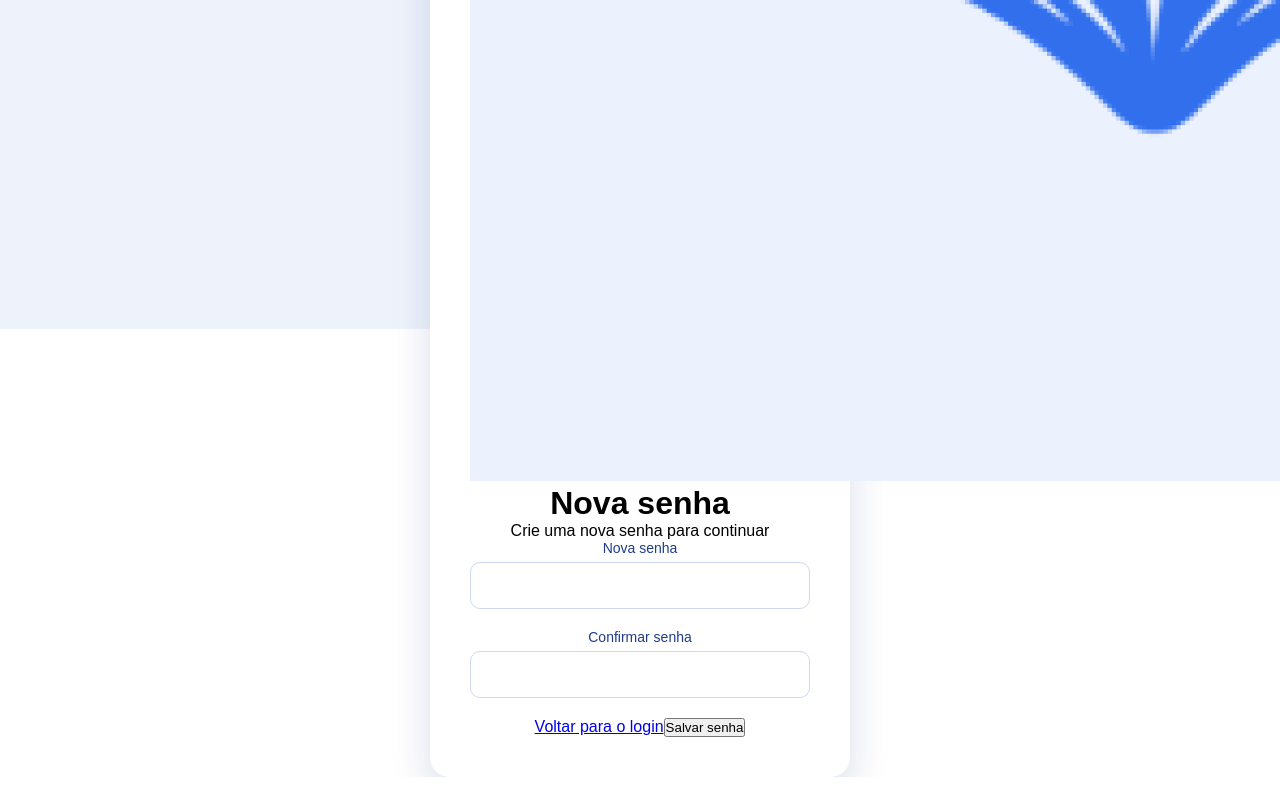
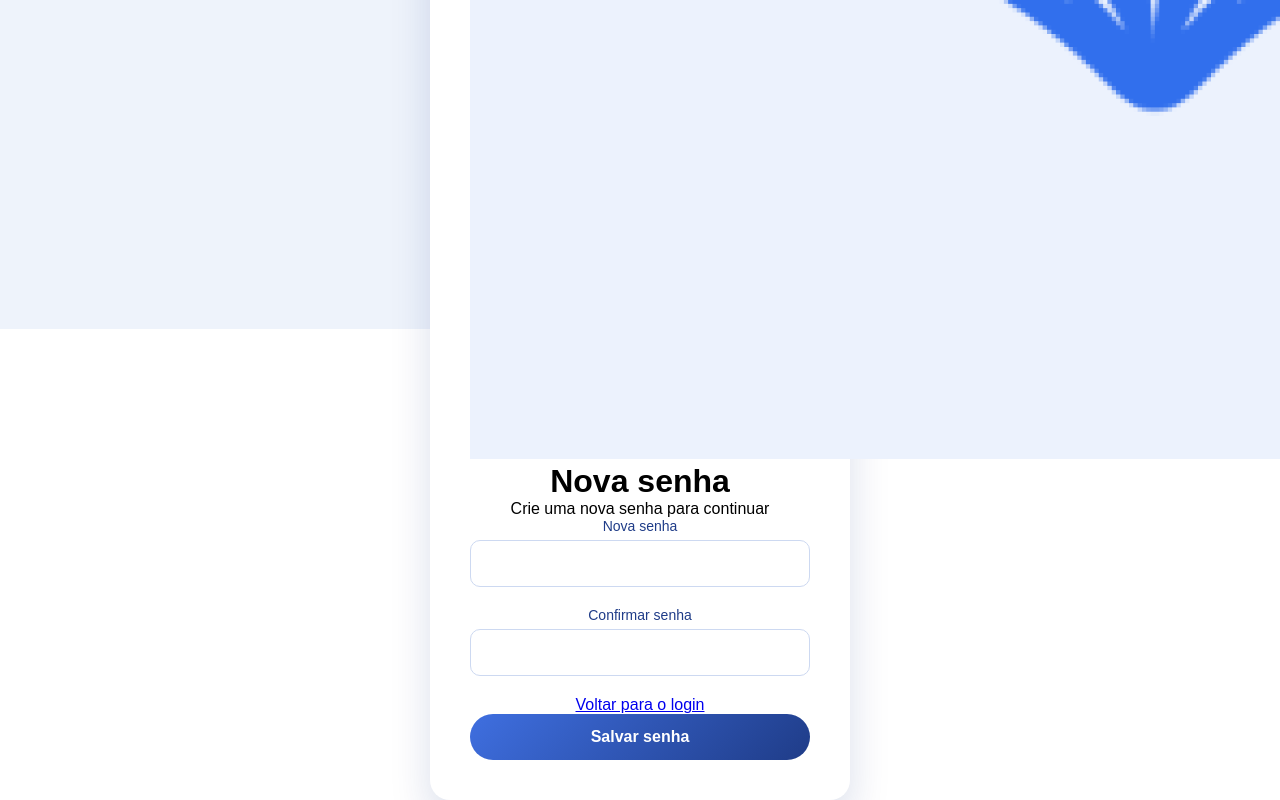
Before and after one commit to yassbarbosa/secretariaWeb, a React (Vite) app: page /nova-senha in a window 1280 px wide. Shown: the part 471-1271 px from the top of the page. Before the commit the page ends 1248 px from the top, so only its background shows below. Built offline with nearby package versions, Linux system fonts and the light colour scheme.

Commit message:
feat: componentizando botões

```diff
--- /dev/null
+++ b/src/components/Button/Button.jsx
@@ -0,0 +1,19 @@
+import styles from "./Button.module.css";
+
+export default function Button({
+    children,
+    type = "button",
+    onClick,
+    disabled = false,
+}) {
+    return (
+        <button
+        type={type}
+        onClick={onClick}
+        disabled={disabled}
+        className={styles.botao}
+        >
+        {children}
+        </button>
+    );
+}
--- /dev/null
+++ b/src/components/Button/Button.module.css
@@ -0,0 +1,24 @@
+.botao {
+    width: 100%;
+    padding: 14px;
+    border-radius: 30px;
+    border: none;
+    background: linear-gradient(135deg, #3f6fe0, #1f3c88);
+    color: #ffffff;
+    font-size: 16px;
+    font-weight: bold;
+    cursor: pointer;
+    transition: transform 0.2s, box-shadow 0.2s;
+}
+
+.botao:hover {
+    transform: translateY(-2px);
+    box-shadow: 0 10px 20px rgba(31, 60, 136, 0.3);
+}
+
+.botao:disabled {
+    opacity: 0.6;
+    cursor: not-allowed;
+    transform: none;
+    box-shadow: none;
+}
--- a/src/components/Login/Login.jsx
+++ b/src/components/Login/Login.jsx
@@ -2,6 +2,7 @@ import styles from "./Login.module.css";
 import logo from "../../assets/logo-aprendai.png";
 import AuthLayout from "../Layout/AuthLayout";
 import InputField from "../InputField/InputField";
+import Button from "../Button/Button";
 
 export default function Login() {
   return (
@@ -22,9 +23,7 @@ export default function Login() {
           Esqueceu sua senha?
         </a>
 
-        <button type="submit" className={styles.botaoEntrar}>
-          Entrar
-        </button>
+        <Button type="submit">Entrar</Button>
       </form>
     </AuthLayout>
   );
--- a/src/components/NovaSenha/NovaSenha.jsx
+++ b/src/components/NovaSenha/NovaSenha.jsx
@@ -2,6 +2,7 @@ import styles from "./NovaSenha.module.css";
 import logo from "../../assets/logo-aprendai.png";
 import AuthLayout from "../Layout/AuthLayout";
 import InputField from "../InputField/InputField";
+import Button from "../Button/Button";
 
 export default function NovaSenha() {
   return (
@@ -30,9 +31,7 @@ export default function NovaSenha() {
             Voltar para o login
         </a>
 
-        <button type="submit" className={styles.botaoEntrar}>
-          Salvar senha
-        </button>
+        <Button type="submit">Salvar senha</Button>
       </form>
 
     </AuthLayout>
```
